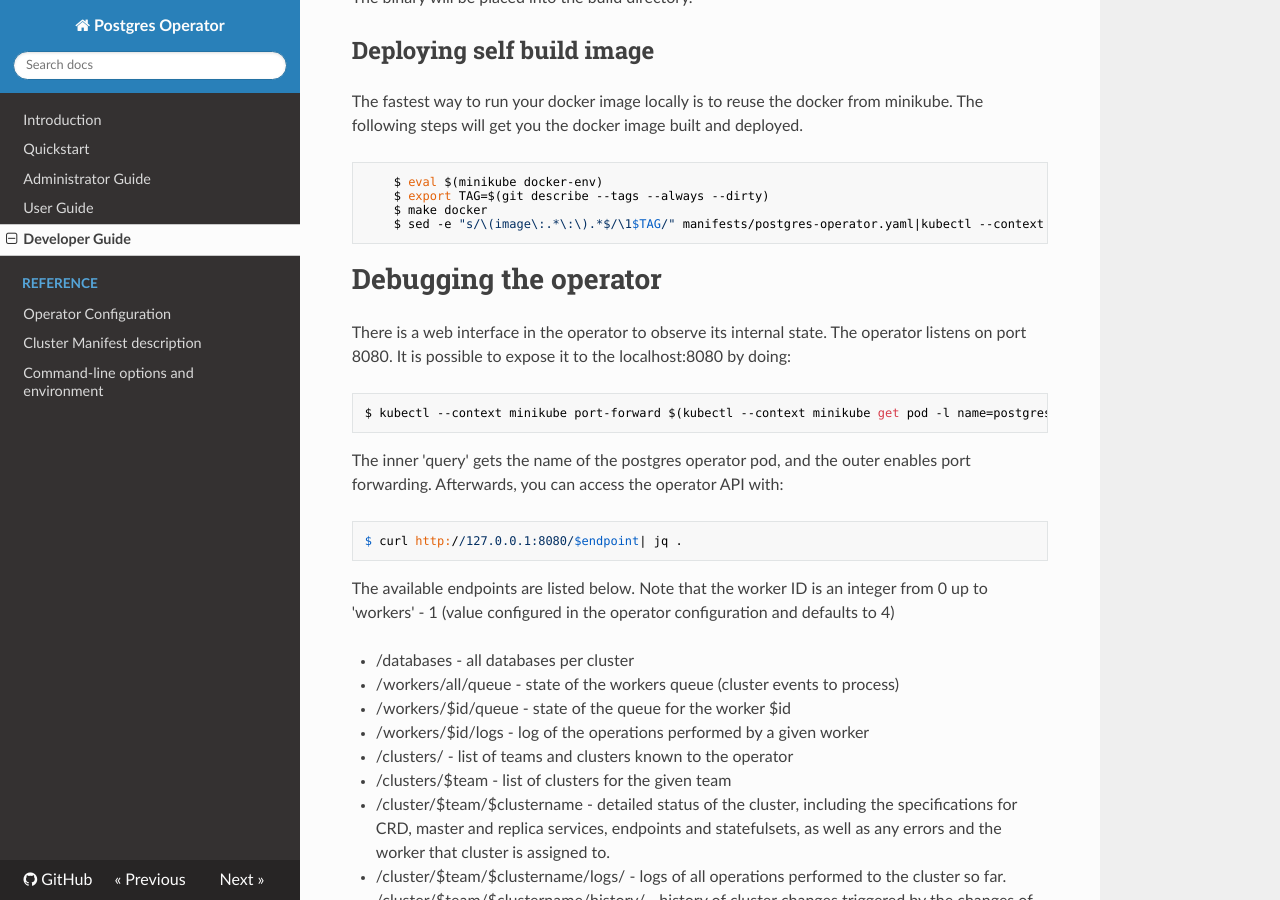
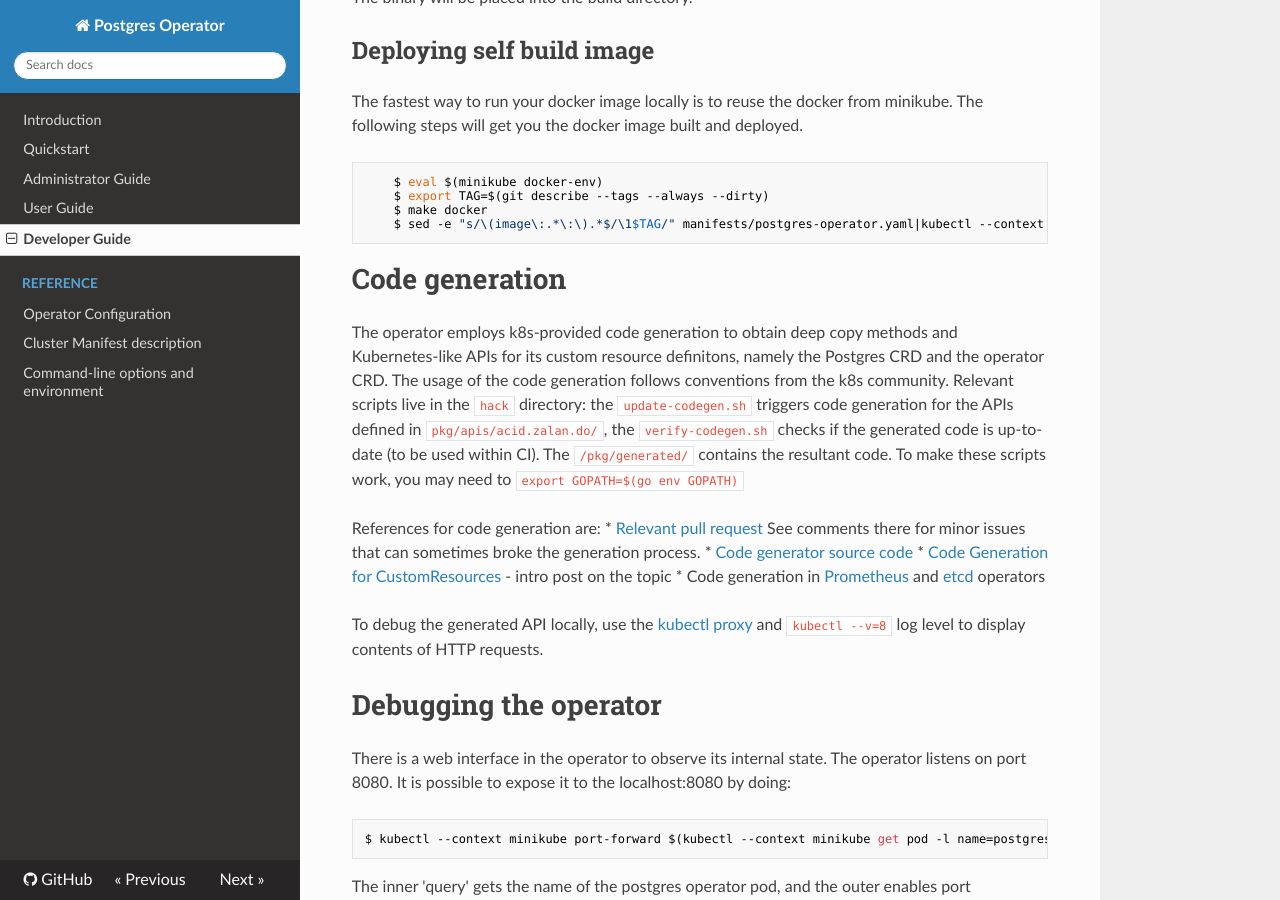
Before and after one commit to zalando/postgres-operator, an MkDocs documentation site: the page built from docs/developer.md, in a window 1280 px wide and 900 px high, scrolled down 2876 px. Built offline with MkDocs 1.6.1, drawn with Linux system fonts in a browser that asks for light colours; nearby versions of some CDN libraries; old or Windows-style settings are respelled for this version of MkDocs.

Commit message:
Document code generation

````diff
--- a/docs/developer.md
+++ b/docs/developer.md
@@ -151,6 +151,20 @@ minikube. The following steps will get you the docker image built and deployed.
     $ sed -e "s/\(image\:.*\:\).*$/\1$TAG/" manifests/postgres-operator.yaml|kubectl --context minikube create  -f -
 ```
 
+# Code generation
+
+The operator employs k8s-provided code generation to obtain deep copy methods and Kubernetes-like APIs for its custom resource definitons, namely the Postgres CRD and the operator CRD. The usage of the code generation follows conventions from the k8s community. Relevant scripts live in the `hack` directory:  the `update-codegen.sh` triggers code generation for the APIs defined in `pkg/apis/acid.zalan.do/`,
+the `verify-codegen.sh` checks if the generated code is up-to-date (to be used within CI). The `/pkg/generated/` contains the resultant code. To make these scripts work, you may need to `export GOPATH=$(go env GOPATH)`
+
+References for code generation are:
+* [Relevant pull request](https://github.com/zalando-incubator/postgres-operator/pull/369)
+See comments there for minor issues that can sometimes broke the generation process.
+* [Code generator source code](https://github.com/kubernetes/code-generator)
+* [Code Generation for CustomResources](https://blog.openshift.com/kubernetes-deep-dive-code-generation-customresources/) - intro post on the topic
+* Code generation in [Prometheus](https://github.com/coreos/prometheus-operator) and [etcd](https://github.com/coreos/etcd-operator) operators
+
+To debug the generated API locally, use the [kubectl proxy](https://kubernetes.io/docs/tasks/access-kubernetes-api/http-proxy-access-api/) and `kubectl --v=8` log level to display contents of HTTP requests.
+
 # Debugging the operator
 
 There is a web interface in the operator to observe its internal state. The
````
